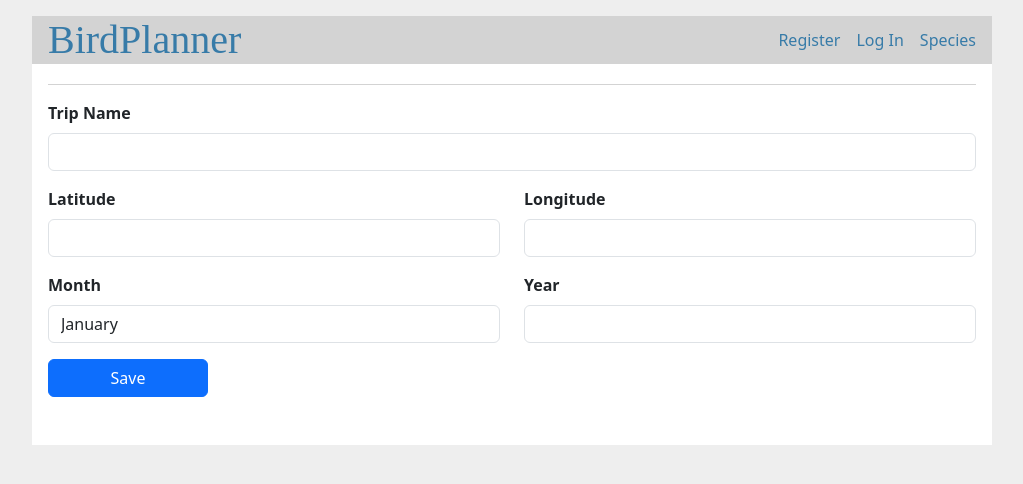
After one commit to joshuahedlund/birdplanner, a Flask app: template flaskr/templates/trips/edit.html in a window 1280 px wide. The commit adds this page. Shown: the top 484 px of the page, without its empty margins (128-1151 px from the left). Run offline with Flask 3, Linux system fonts and the light colour scheme; the template is opened without the code that fills it, so the values that code supplies are empty.

Commit message:
edit and update trip

```diff
--- a/flaskr/templates/trips/base.html
+++ b/flaskr/templates/trips/base.html
@@ -2,6 +2,7 @@
 
 {% block header %}
   <h1>{% block title %}{{ trip.name }}{% endblock %}</h1>
+  [<a href="{{ url_for('trips.edit', id=trip.id) }}">Edit</a>]
 {% endblock %}
 
 {% block content %}
--- /dev/null
+++ b/flaskr/templates/trips/edit.html
@@ -0,0 +1,57 @@
+{% extends 'base.html' %}
+
+{% block header %}
+  <h1>{% block title %}{{ trip.name }}{% endblock %}</h1>
+{% endblock %}
+
+{% block content %}
+<form method="post" action="{{ url_for('trips.update', id=trip.id) }}">
+    <div class="form-group">
+        <label for="name">Trip Name</label>
+        <input type="text" class="form-control" id="name" name="name" value="{{ trip.name }}" />
+    </div>
+
+    <div class="row">
+        <div class="col">
+            <label for="latitude">Latitude</label>
+            <input type="text" class="form-control" id="latitude" name="latitude" value="{{ trip.latitude }}" />
+        </div>
+
+        <div class="col">
+            <label for="longitude">Longitude</label>
+            <input type="text" class="form-control" id="longitude" name="longitude" value="{{ trip.longitude }}" />
+        </div>
+    </div>
+
+    <div class="row">
+        <div class="col">
+            <label for="month">Month</label>
+            <select class="form-control" id="month" name="month">
+                <option value="1" {% if trip.month == 1 %}selected{% endif %}>January</option>
+                <option value="2" {% if trip.month == 2 %}selected{% endif %}>February</option>
+                <option value="3" {% if trip.month == 3 %}selected{% endif %}>March</option>
+                <option value="4" {% if trip.month == 4 %}selected{% endif %}>April</option>
+                <option value="5" {% if trip.month == 5 %}selected{% endif %}>May</option>
+                <option value="6" {% if trip.month == 6 %}selected{% endif %}>June</option>
+                <option value="7" {% if trip.month == 7 %}selected{% endif %}>July</option>
+                <option value="8" {% if trip.month == 8 %}selected{% endif %}>August</option>
+                <option value="9" {% if trip.month == 9 %}selected{% endif %}>September</option>
+                <option value="10" {% if trip.month == 10 %}selected{% endif %}>October</option>
+                <option value="11" {% if trip.month == 11 %}selected{% endif %}>November</option>
+                <option value="12" {% if trip.month == 12 %}selected{% endif %}>December</option>
+            </select>
+        </div>
+
+        <div class="col">
+            <label for="year">Year</label>
+            <input type="text" class="form-control" id="year" value="{{ trip.year }}" name="year" />
+        </div>
+    </div>
+
+    <div class="form-group">
+      <input type="submit" value="Save" class="btn btn-primary" />
+    </div>
+
+</form>
+
+{% endblock %}
```
Also changed, not shown: flaskr/trips.py (+45 -2 lines).
